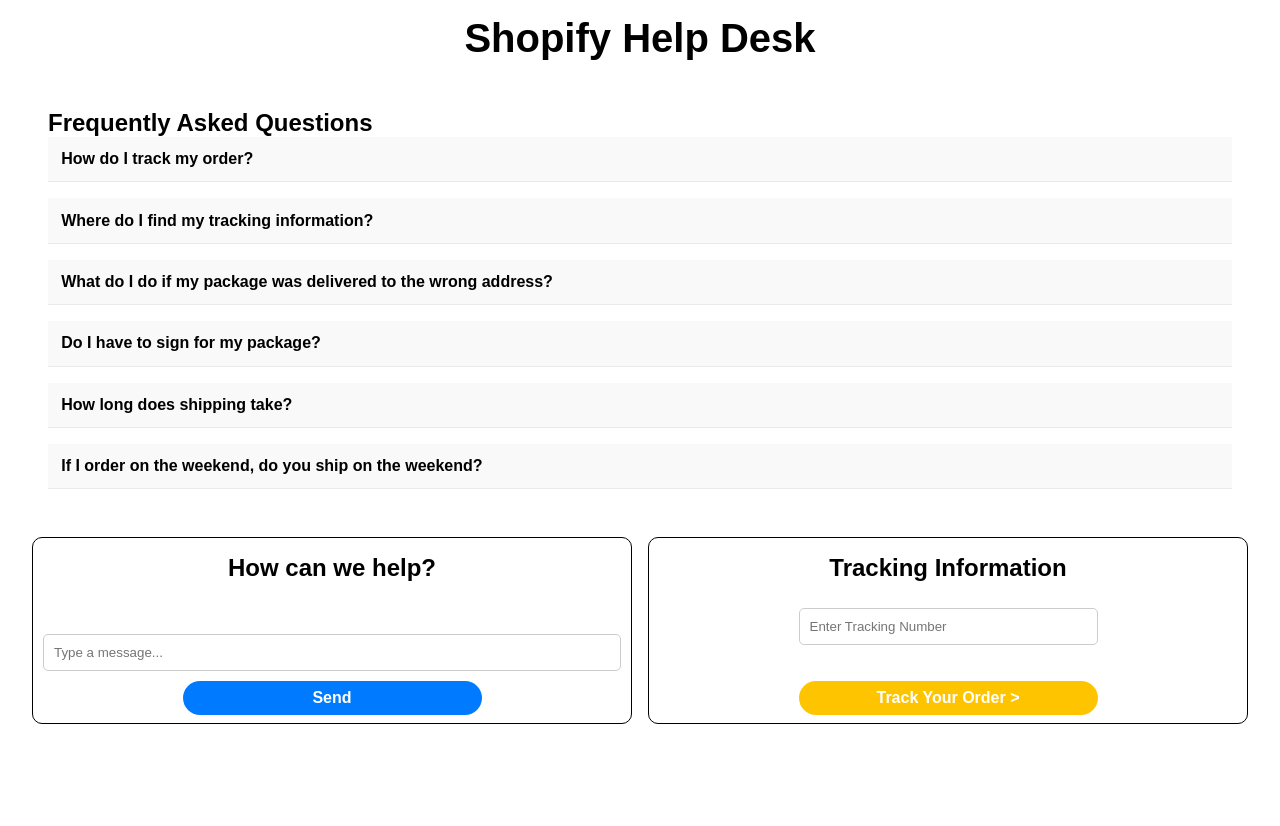
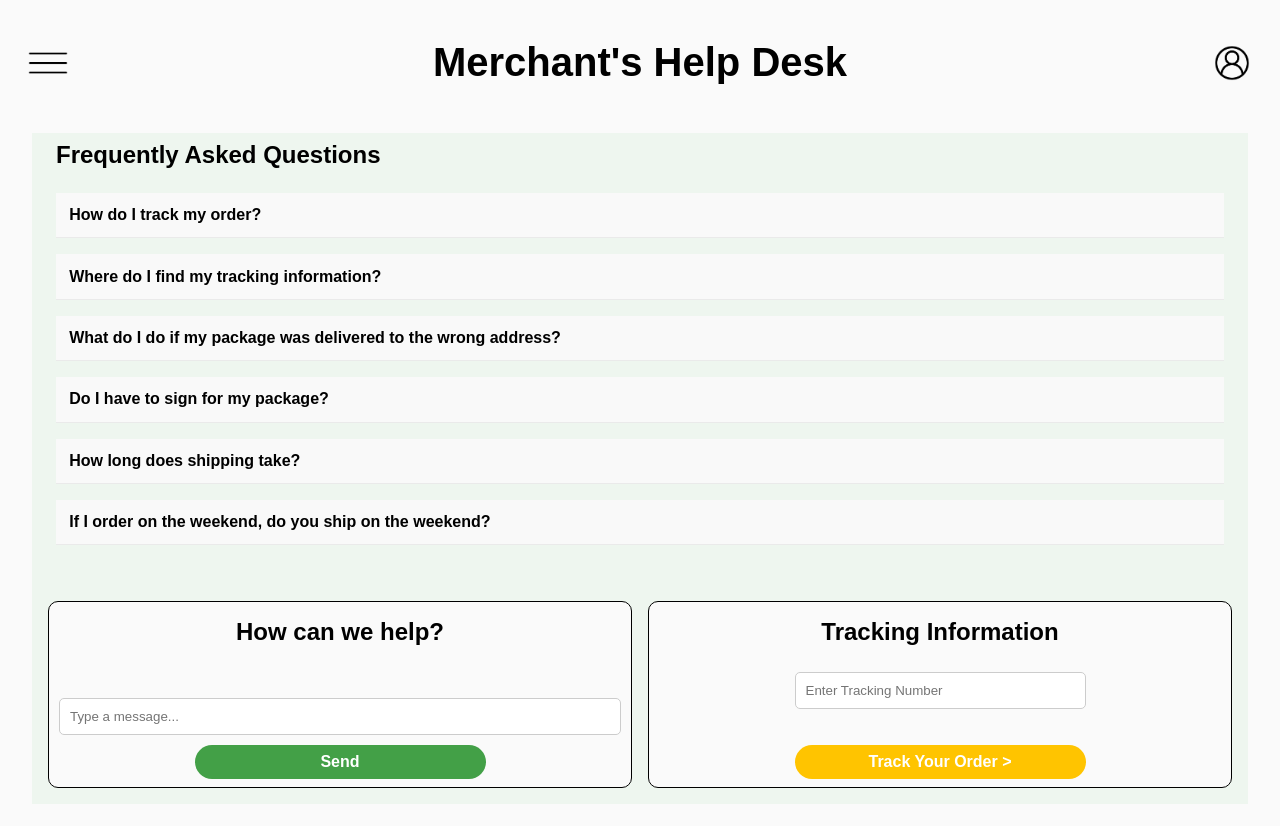
Before and after one commit to albertoleong/shopify-project, a React (Create React App) app: page / in a window 1280 px wide. Shown: the top 826 px of the page. Before the commit the page ends 800 px from the top, so only its background shows below. Built offline with nearby package versions, Linux system fonts and the light colour scheme.

Commit message:
styling changes

```diff
--- a/src/App.js
+++ b/src/App.js
@@ -2,13 +2,14 @@
 import './App.scss';
 
 import HomePage from './pages/HomePage/HomePage.jsx';
+import Header from './components/Header/Header.jsx';
 
 function App() {
 
   return (
     <>
     <BrowserRouter>
-    <h1 className='title'>Shopify Help Desk</h1>
+      <Header />
       <Routes>
         <Route path='/' element={<HomePage />} />
       </Routes>
--- a/src/App.scss
+++ b/src/App.scss
@@ -3,8 +3,7 @@
   margin: 0;
   font-family: 'Avenir', Arial, Helvetica, sans-serif;
 }
-.title {
-  text-align: center;
-  padding: 1rem;
-  font-size: 2.5rem;
+
+body {
+  background-color: #fafafa;
 }
--- a/src/components/ChatBot/ChatBot.scss
+++ b/src/components/ChatBot/ChatBot.scss
@@ -5,6 +5,7 @@
   margin: 0 auto;
   border: 1px solid black;
   border-radius: 10px;
+  background-color: #fafafa;
 
   &__title {
       align-self: center;
@@ -15,6 +16,7 @@
       flex: 1;
       overflow-y: auto;
       padding: 10px;
+      max-height: 300px;
     }
 
   &__button {
@@ -22,7 +24,7 @@
       margin-bottom: .5rem;
       border: none;
       border-radius: 20px;
-        background-color: #007bff;
+      background-color: #43A047;
       color: #fff;
       margin-top: 10px;
       font-size: 1rem;
@@ -33,7 +35,7 @@
       align-self: center;
 
       &:hover {
-          background-color: #0056b3;
+        background-color: #28572a;
       }
     }
 
@@ -56,7 +58,7 @@
 }
 
 .user-message {
-    background-color: #007bff;
+  background-color: #43A047;
   color: #fff;
   align-self: flex-end;
   max-width: 70%;
--- a/src/components/FAQ/FAQ.scss
+++ b/src/components/FAQ/FAQ.scss
@@ -1,5 +1,9 @@
 .faq {
     padding: 0 1rem;
+
+    &__title {
+      padding-bottom: 1.5rem;
+    }
     .faq__item {
       margin-bottom: 16px;
       border-bottom: 1px solid #EAEAEA;
--- /dev/null
+++ b/src/components/Header/Header.jsx
@@ -0,0 +1,16 @@
+import './Header.scss'
+import menu from '../../assets/ham-menu.png'
+import user from '../../assets/userr.png'
+
+const Header = () => {
+
+    return (
+        <section className='header'>
+            <img alt='menu' src={menu} className='header__icon'/>
+            <h1 className='header__title'>Merchant's Help Desk</h1>
+            <img alt='user' src={user} className='header__icon'/>
+        </section>
+    )
+}
+
+export default Header
--- /dev/null
+++ b/src/components/Header/Header.scss
@@ -0,0 +1,17 @@
+
+.header {
+    display: flex;
+    align-items: center;
+    justify-content: space-between;
+    margin: 1.5rem;
+
+    &__title {
+        text-align: center;
+        padding: 1rem;
+        font-size: 2.5rem;
+      }
+    &__icon {
+        height: 3rem;
+        cursor: pointer;
+    }
+}
--- a/src/components/Tracking/Tracking.scss
+++ b/src/components/Tracking/Tracking.scss
@@ -1,4 +1,5 @@
 .usps-tracking {
+    background-color: #fafafa;
     display: flex;
     width: 90%;
     align-items: center;
--- a/src/pages/HomePage/HomePage.scss
+++ b/src/pages/HomePage/HomePage.scss
@@ -3,10 +3,13 @@
     flex-direction: column;
     margin: 2rem;
     gap: 3rem;
+    background-color:#e8f5e9a3;
+    padding: .5rem;
 }
 
 .bottom {
     display: flex;
     justify-content: space-between;
     gap: 1rem;
+    padding: .5rem;
 }
```
Also changed, not shown: src/assets/ham-menu.png (added), src/assets/userr.png (added). Lines whose indentation alone changed are shown as unchanged.
